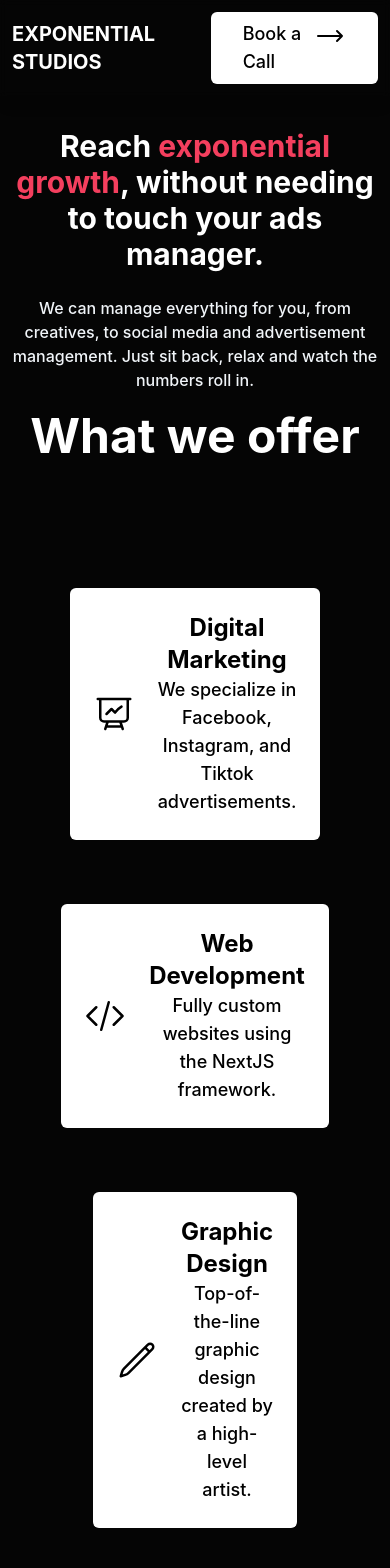
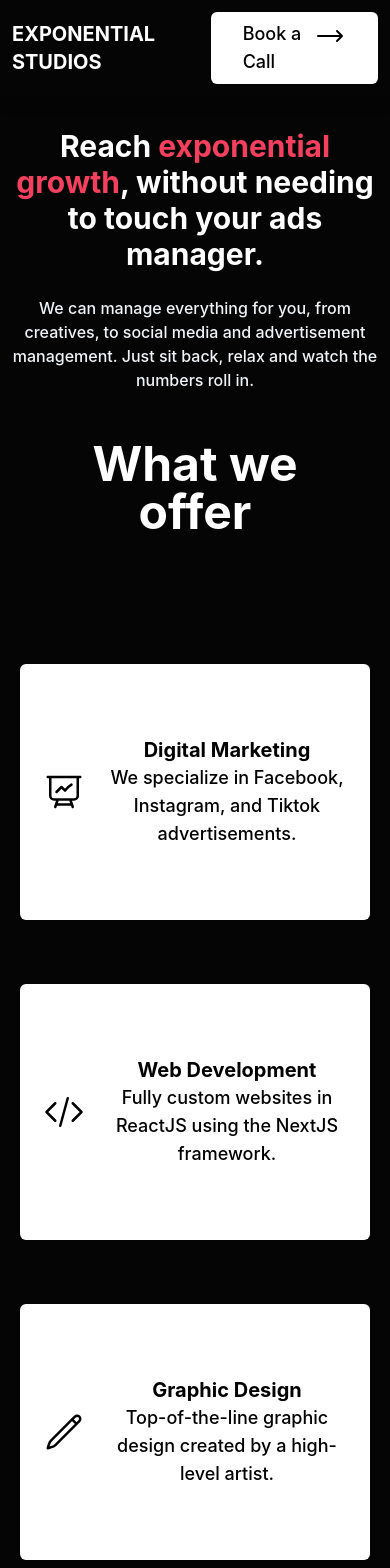
Before and after one commit to incogiscool/exponential-studios, a Next.js app: page / in a window 390 px wide. Shown: the top 1568 px of the page. Built offline with nearby package versions, Linux system fonts and the light colour scheme.

Commit message:
added responsive design

```diff
--- a/components/Offer.tsx
+++ b/components/Offer.tsx
@@ -8,11 +8,11 @@ type OfferProps = {
 
 const Offer = ({ title, desc, icon }: OfferProps) => {
   return (
-    <div className="bg-white text-black flex items-center content-center max-w-lg p-3 m-8 rounded-md">
+    <div className="bg-white text-black flex items-center content-center p-3 m-8 rounded-md h-64 min-w-[350px] sm:max-w-[550px]">
       <div className="m-3">{icon}</div>
       <div className="m-3">
-        <h1 className="font-bold text-2xl">{title}</h1>
-        <p className="font-medium text-lg">{desc}</p>
+        <h1 className="font-bold sm:text-2xl text-xl">{title}</h1>
+        <p className="font-medium text-lg max-w-lg">{desc}</p>
       </div>
     </div>
   );
--- a/pages/index.tsx
+++ b/pages/index.tsx
@@ -9,7 +9,7 @@ import frontPhoto from "../public/sitePic2ndRev.png";
 
 const Home: NextPage = () => {
   return (
-    <div className="items-center">
+    <div className="">
       <Head>
         <title>Exponential Studios</title>
         <meta
@@ -19,6 +19,7 @@ const Home: NextPage = () => {
         <link rel="icon" href="/favicon.ico" />
       </Head>
       <Navbar />
+      <div>
         <section className="items-center sm:mr-32 sm:ml-32 mt-32 flex sm:text-left text-center">
           <div>
             <h1 className="font-bold sm:text-5xl sm:max-w-2xl text-3xl">
@@ -35,7 +36,7 @@ const Home: NextPage = () => {
             <Image src={frontPhoto} height="700px" width="900px" />
           </div>
         </section>
-      <section className="text-center m-5">
+        <section className="text-center sm:m-5 m-12">
           <h1 className="text-5xl font-bold">What we offer</h1>
           <div className="m-24 items-center flex flex-wrap justify-center">
             <Offer
@@ -60,7 +61,7 @@ const Home: NextPage = () => {
             />
             <Offer
               title="Web Development"
-            desc="Fully custom websites using the NextJS framework."
+              desc="Fully custom websites in ReactJS using the NextJS framework."
               icon={
                 <svg
                   xmlns="http://www.w3.org/2000/svg"
@@ -128,13 +129,17 @@ const Home: NextPage = () => {
         <hr></hr>
         <section className="m-5">
           <div className="m-24">
-          <h1 className="sm:text-5xl text-4xl font-bold text-center">
+            <h1 className="sm:text-5xl text-3xl font-bold text-center">
               <span className="text-rose-500">Book a call</span> with us
             </h1>
             <div className="flex text-center justify-center m-24">
               <div className="m-5">
                 <InlineWidget
-                styles={{ width: "500px", height: "650px" }}
+                  styles={{
+                    maxWidth: "500px",
+                    minWidth: "450px",
+                    height: "650px",
+                  }}
                   url="https://calendly.com/exponentialstudios/initial-call"
                 />
               </div>
@@ -143,18 +148,19 @@ const Home: NextPage = () => {
                 <p className="max-w-xl mt-8 mb-8 text-lg font-medium">
                   First of all, select an appropriate date for you through this
                   calendar. Then, select an appropriate time. You should see a
-                form with inputs you must enter. Enter all the details asked so
-                we can know more about what you guys do.
+                  form with inputs you must enter. Enter all the details asked
+                  so we can know more about what you guys do.
                 </p>
                 <hr />
                 <p className="font-bold text-lg mt-8">
-                Please only set a meeting if you are serious about working with
-                us.
+                  Please only set a meeting if you are serious about working
+                  with us.
                 </p>
               </div>
             </div>
           </div>
         </section>
+      </div>
       <Footer />
     </div>
   );
```
Lines whose indentation alone changed are shown as unchanged.
